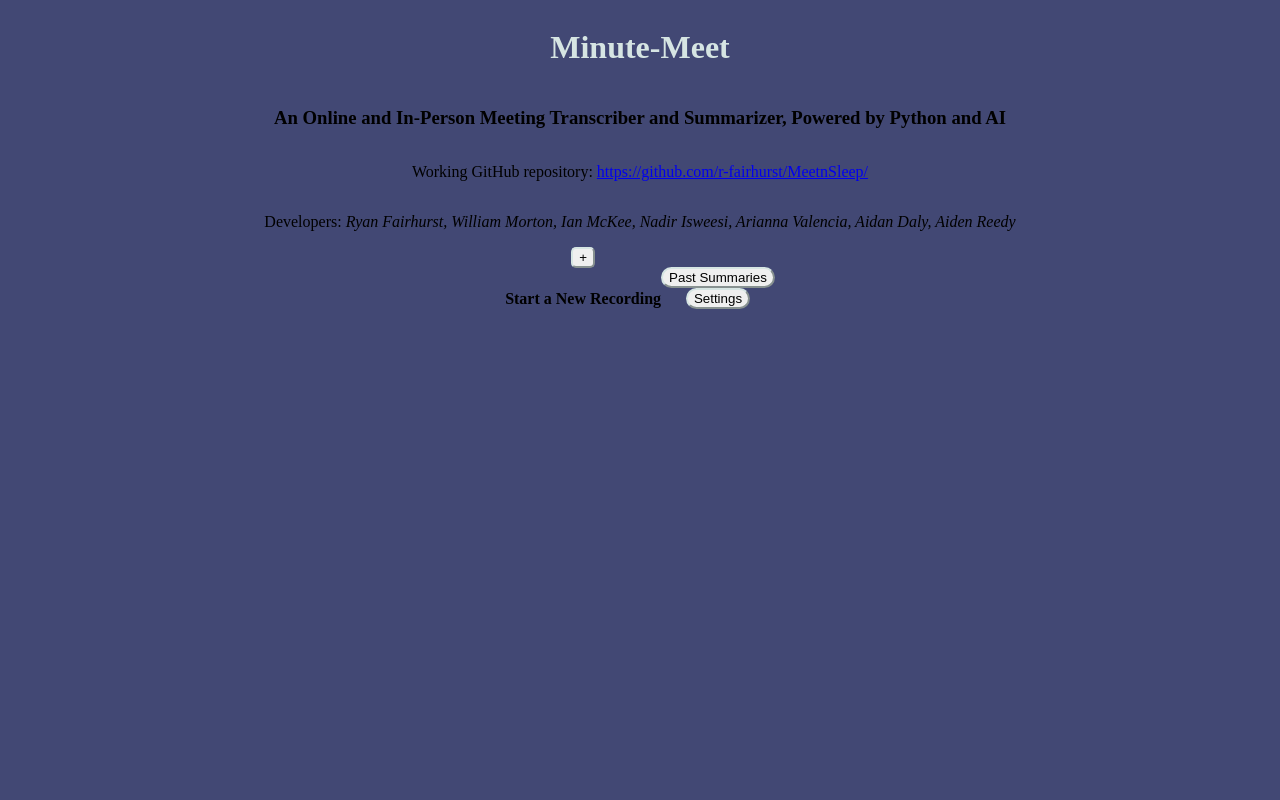
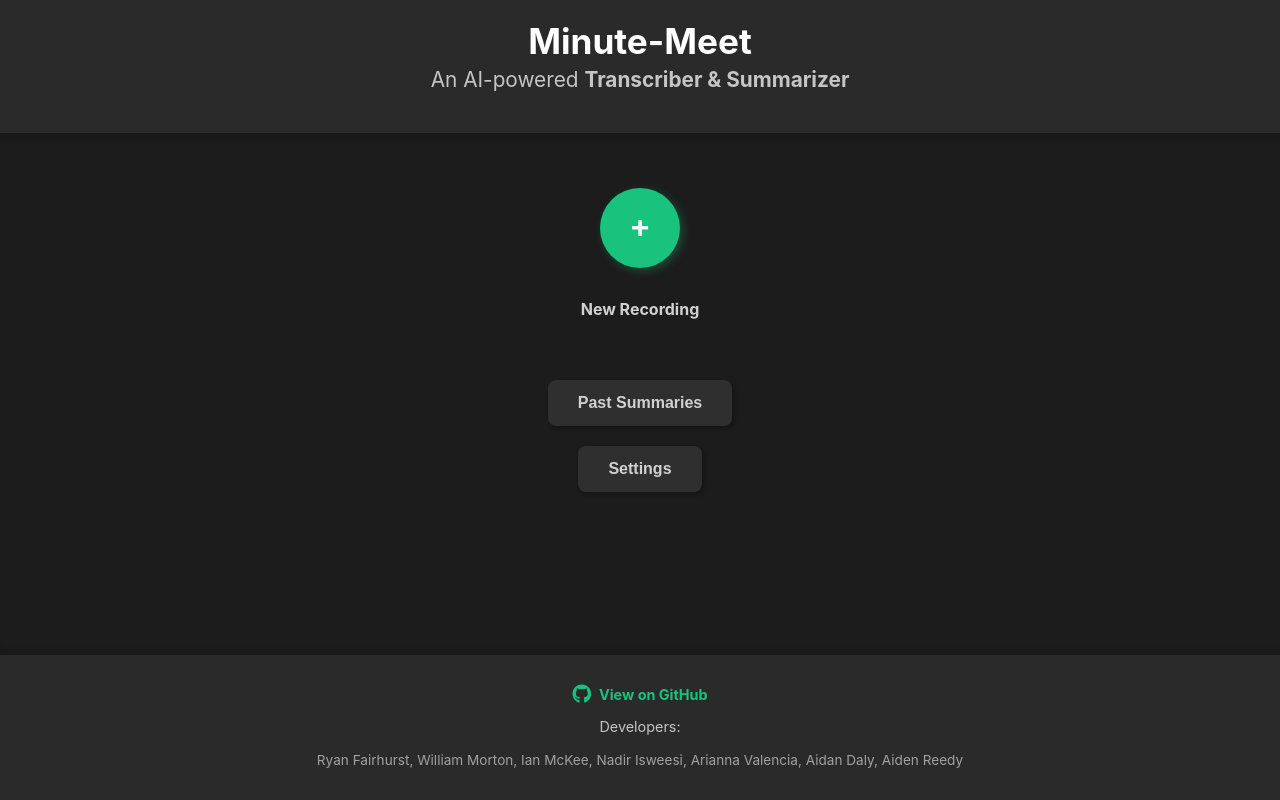
Before and after one commit to r-fairhurst/MeetnSleep, a Django app: page /minuteMeet/ in a window 1280 px wide. Run offline with Django 4.2, Linux system fonts and the light colour scheme; some libraries are stand-ins or nearby versions.

Commit message:
modify the website homepage

```diff
--- a/frontend/djangoProject/minuteMeet/templates/home.html
+++ b/frontend/djangoProject/minuteMeet/templates/home.html
@@ -1,37 +1,46 @@
 {% load static %}
 <!DOCTYPE html>
-<html>
-    <head>
-        <meta charset='utf-8'>
-        <meta http-equiv='X-UA-Compatible' content='IE=edge'>
-        <title>Minute-Meet - Automatic Transcriber & Summarizer</title>
-        <meta name='viewport' content='width=device-width, initial-scale=1'>
-        <link rel='stylesheet' type='text/css' media='screen' href="{% static 'minuteMeet/home.css' %}">
-        <script src="{% static 'minuteMeet/index.js' %}"></script>
-    </head>
-    <body>
+<html lang="en">
+<head>
+    <meta charset="UTF-8">
+    <meta name="viewport" content="width=device-width, initial-scale=1.0">
+    <meta http-equiv="X-UA-Compatible" content="IE=edge">
+    <title>Minute-Meet - Automatic Transcriber & Summarizer</title>
+    <link rel="stylesheet" href="{% static 'minuteMeet/home.css' %}">
+    <script src="{% static 'minuteMeet/index.js' %}" defer></script>
+    <script src="https://kit.fontawesome.com/a076d05399.js" crossorigin="anonymous"></script>
+</head>
+<body>
+    <header>
         <h1>Minute-Meet</h1>
-        <h3>An Online and In-Person Meeting <strong>Transcriber and Summarizer</strong>, Powered by Python and AI</h2>
-        <p>Working GitHub repository: <a href="https://github.com/r-fairhurst/MeetnSleep/">https://github.com/r-fairhurst/MeetnSleep/</a></p>
+        <h3>An AI-powered <strong>Transcriber & Summarizer</strong></h3>
+    </header>
 
-        <p>Developers: <i>Ryan Fairhurst, William Morton, Ian McKee, Nadir Isweesi, Arianna Valencia, Aidan Daly, Aiden Reedy</i></p>
+    <main>
+        <section id="controls">
+            <div class="button-container" id="create-button-container">
+                <button type="button" id="create-button">+</button>
+                <h4>New Recording</h4>
+            </div>
 
-        <!--container to format buttons-->
-        <div id="all-buttons">
-            <!--container for the new recording button and text-->
-            <div class="button-containers" id="create-button-container">
-                <!--new recording button-->
-                <button type="button" id="create-button">+</button>
-                <h4>Start a New Recording</h4>
-            </div>
-            <!--container for the archive and settings buttons-->
-            <div class="button-containers" id="archive-settings-container">
-                <!--archive button-->
+            <div class="button-container" id="archive-settings-container">
                 <button type="button" id="archive-button">Past Summaries</button>
-                <!--settinfs button-->
                 <button type="button" id="settings-button">Settings</button>
             </div>
-        </div>
+        </section>
+    </main>
 
-    </body>
+    <footer>
+        <p>
+            <a href="https://github.com/r-fairhurst/MeetnSleep/" target="_blank">
+                <i class="fab fa-github"></i> View on GitHub
+            </a>
+        </p>
+        <p>Developers:</p>
+        <p class="developer-names">
+            Ryan Fairhurst, William Morton, Ian McKee, Nadir Isweesi,
+            Arianna Valencia, Aidan Daly, Aiden Reedy
+        </p>
+    </footer>
+</body>
 </html>
--- a/frontend/djangoProject/static/minuteMeet/home.css
+++ b/frontend/djangoProject/static/minuteMeet/home.css
@@ -1,35 +1,156 @@
-
-html {
-    background-color: #424874;
+/* General Styles */
+body {
+    font-family: 'Inter', sans-serif;
+    background-color: #1c1c1c; /* Slightly improved contrast */
+    color: #d1d1d1;
+    text-align: center;
+    margin: 0;
+    padding: 0;
+    display: flex;
+    flex-direction: column;
+    align-items: center;
+    justify-content: space-between;
+    min-height: 100vh;
 }
 
-/*align buttons horizontally*/
-#all-buttons {
-    display: flex;
-    justify-content: space-around;
-    align-items: center;
+/* Header */
+header {
+    width: 100%;
+    background: #2a2a2a;
+    padding: 20px;
+    box-shadow: 0 4px 10px rgba(0, 0, 0, 0.2);
 }
 
-/*center everything in body and contents of the "create" button*/
-body, .button-containers {
+h1 {
+    font-size: 2.2rem;
+    color: #ffffff;
+    margin: 0;
+}
+
+h3 {
+    font-size: 1.3rem;
+    font-weight: normal;
+    color: #c5c5c5;
+    margin-top: 5px;
+}
+
+/* Controls Section */
+#controls {
     display: flex;
     flex-direction: column;
-    justify-content: center;
     align-items: center;
+    margin-top: 30px;
 }
 
-/*style add button*/
-#create-button-container button {
-    border-radius: 5px;
-    border-color: #D6E5E3;
+/* Button Containers */
+.button-container {
+    display: flex;
+    flex-direction: column;
+    align-items: center;
+    margin: 15px 0;
 }
 
-/*style archive and settings button*/
-#archive-settings-container button{
-    border-radius: 25px;
-    border-color: #D6E5E3;
+/* Buttons */
+button {
+    background: #2f2f2f;
+    color: #d1d1d1;
+    border: none;
+    padding: 14px 30px;
+    margin: 10px;
+    font-size: 1rem;
+    border-radius: 8px;
+    cursor: pointer;
+    transition: all 0.3s ease-in-out;
+    display: flex;
+    align-items: center;
+    gap: 10px;
+    font-weight: bold;
+    box-shadow: 2px 2px 5px rgba(0, 0, 0, 0.3);
 }
 
-h1{
-    color: #D6E5E3;
+button i {
+    font-size: 1.2rem;
 }
+
+button:hover {
+    background: #3a3a3a;
+    transform: scale(1.05);
+    box-shadow: 4px 4px 8px rgba(0, 0, 0, 0.3);
+}
+
+/* Floating "New Recording" Button */
+#create-button {
+    font-size: 2rem;
+    width: 80px;
+    height: 80px;
+    border-radius: 50%;
+    padding: 0;
+    background: #19c37d;
+    color: #ffffff;
+    box-shadow: 3px 3px 10px rgba(25, 195, 125, 0.3);
+    transition: all 0.3s ease-in-out;
+    display: flex;
+    align-items: center;
+    justify-content: center;
+}
+
+#create-button:hover {
+    background: #1ee696;
+    transform: scale(1.1);
+    box-shadow: 4px 4px 15px rgba(30, 230, 150, 0.3);
+}
+
+/* Footer */
+footer {
+    width: 100%;
+    background: #2a2a2a;
+    color: #c5c5c5;
+    padding: 15px;
+    font-size: 0.9rem;
+    text-align: center;
+    margin-top: auto;
+    box-shadow: 0 -4px 10px rgba(0, 0, 0, 0.2);
+}
+
+footer a {
+    color: #19c37d;
+    text-decoration: none;
+    font-weight: bold;
+    transition: color 0.3s ease;
+    display: flex;
+    align-items: center;
+    justify-content: center;
+    gap: 8px;
+}
+
+footer a i {
+    font-size: 1.2rem;
+}
+
+footer a:hover {
+    color: #1ee696;
+}
+
+/* Developer Names Styling */
+.developer-names {
+    margin-top: 5px;
+    font-size: 0.85rem;
+    color: #a1a1a1;
+    line-height: 1.6;
+}
+
+/* Responsive Design */
+@media (max-width: 600px) {
+    #controls {
+        flex-direction: column;
+    }
+
+    button {
+        width: 90%;
+        padding: 14px;
+    }
+
+    .developer-names {
+        font-size: 0.75rem;
+    }
+}
```
